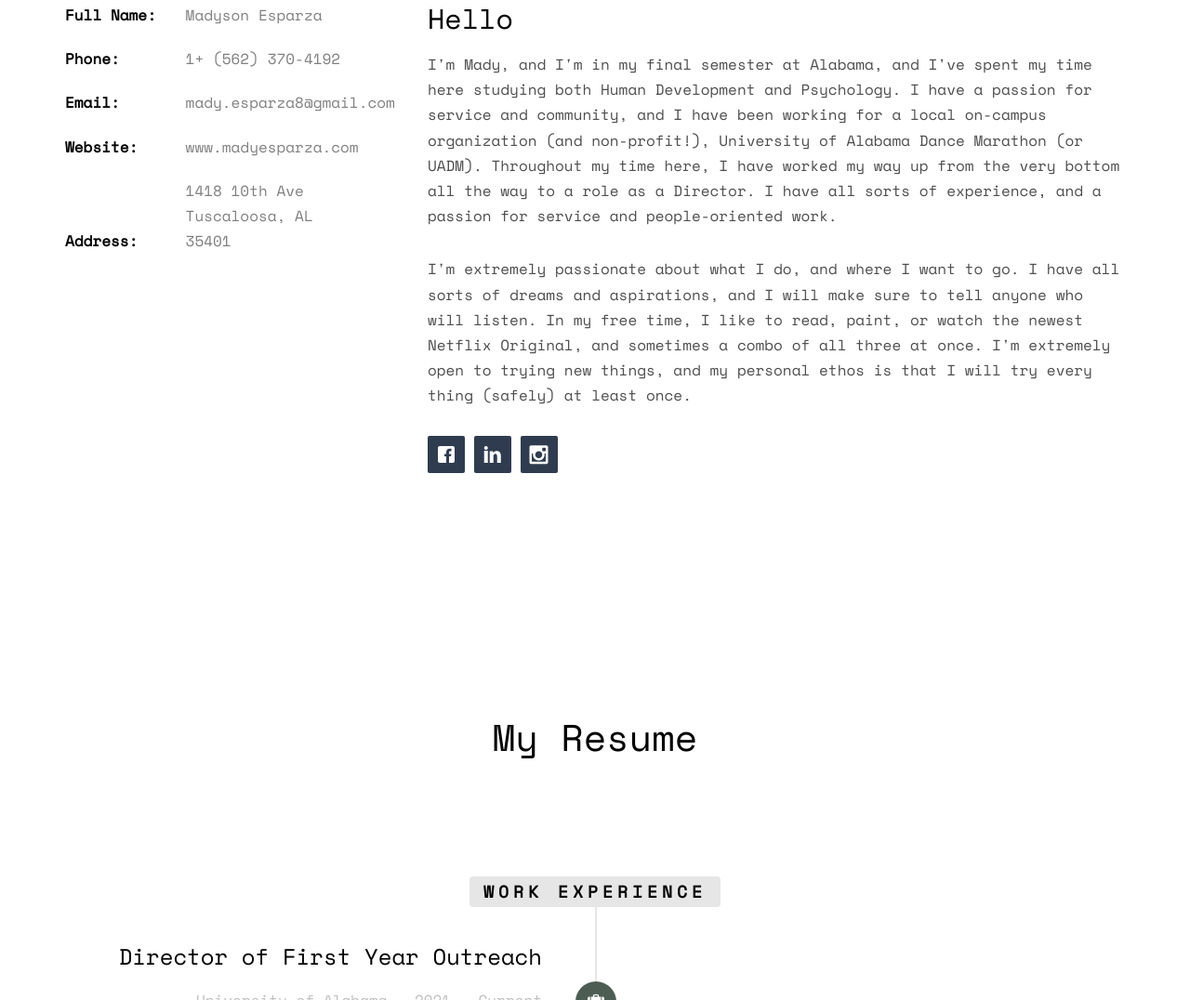
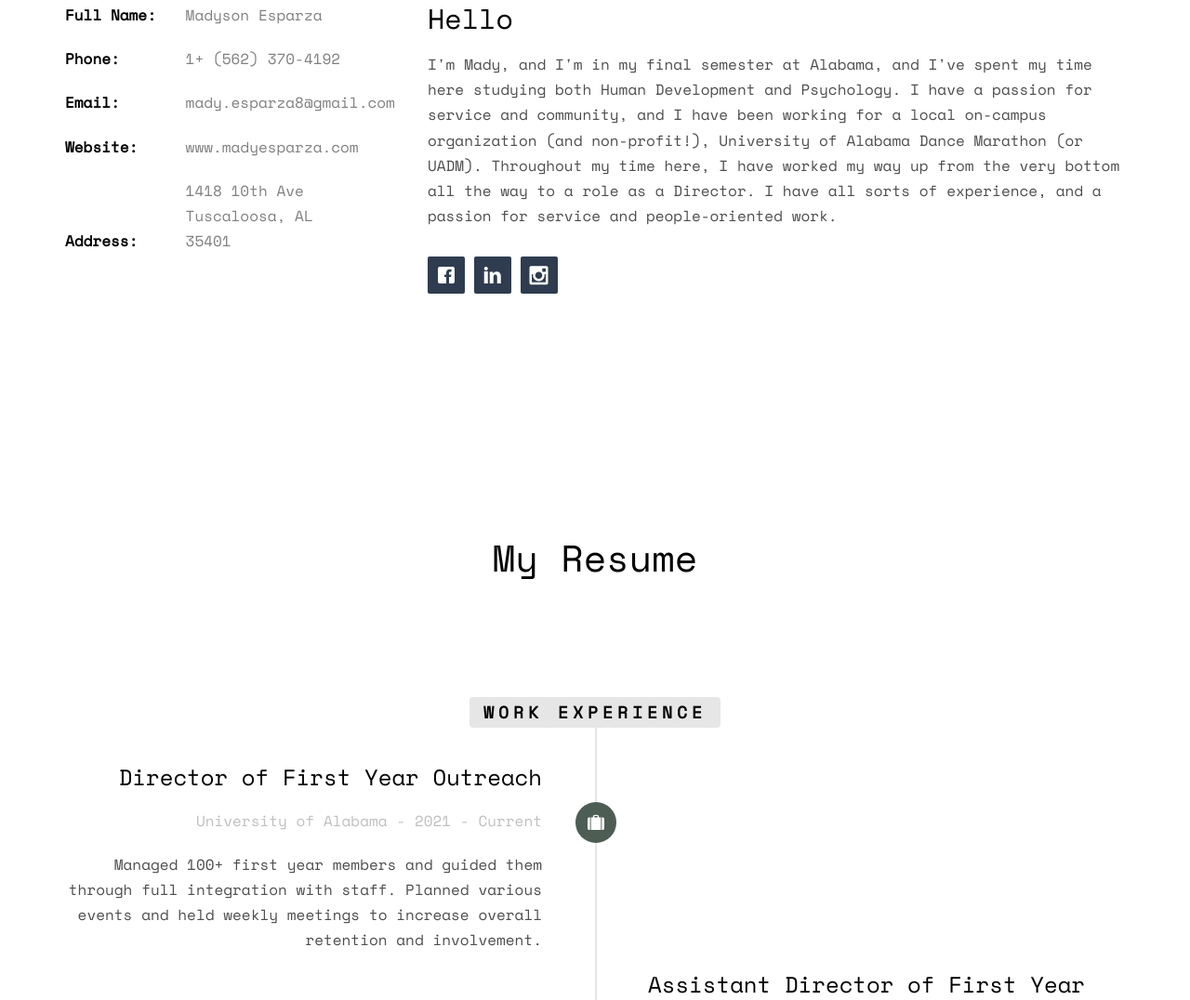
Before and after one commit to jghaynie/madyesparza, a plain HTML site: page index.html in a window 1280 px wide. Shown: the part 1069-2145 px from the top of the page at 93% size. Drawn offline with nearby package versions, Linux system fonts and the light colour scheme; files whose address does not match are found by name.

Commit message:
Update index.html

```diff
--- a/index.html
+++ b/index.html
@@ -106,7 +106,6 @@
 				<div class="col-md-8">
 					<h2>Hello</h2>
 					<p>I'm Mady, and I'm in my final semester at Alabama, and I've spent my time here studying both Human Development and Psychology. I have a passion for service and community, and I have been working for a local on-campus organization (and non-profit!), University of Alabama Dance Marathon (or UADM). Throughout my time here, I have worked my way up from the very bottom all the way to a role as a Director. I have all sorts of experience, and a passion for service and people-oriented work.</p>
-					<p>I'm extremely passionate about what I do, and where I want to go. I have all sorts of dreams and aspirations, and I will make sure to tell anyone who will listen. In my free time, I like to read, paint, or watch the newest Netflix Original, and sometimes a combo of all three at once. I'm extremely open to trying new things, and my personal ethos is that I will try every thing (safely) at least once.</p>
 					<p>
 						<ul class="fh5co-social-icons">
 							<li><a href="https://www.facebook.com/mady.esparza.7"><i class="icon-facebook2"></i></a></li>
```
